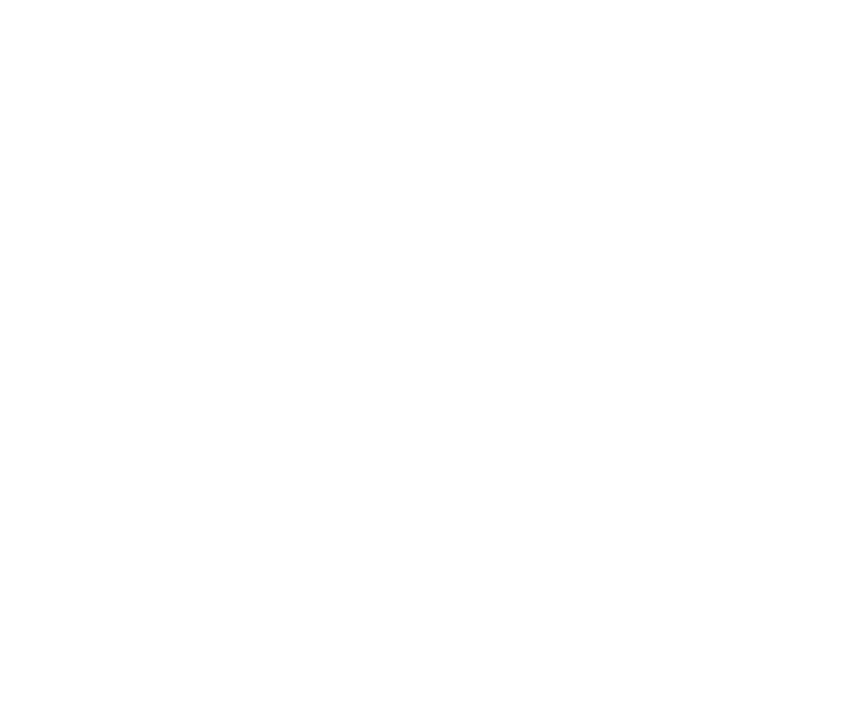
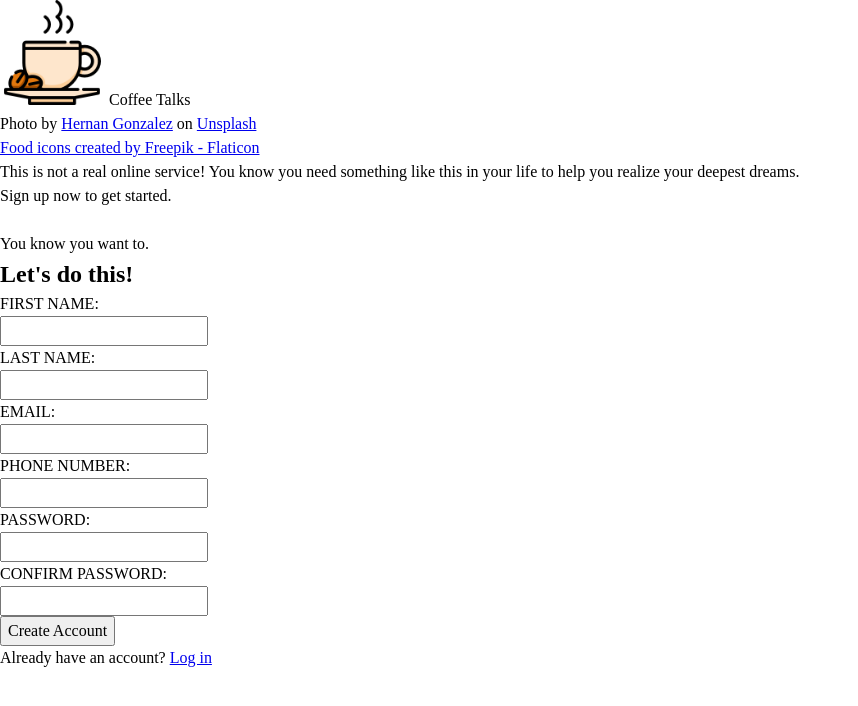
Before and after one commit to MiddleDcoder/sign-up-form, a plain HTML site: page index.html in a window 1280 px wide. Shown: the whole page, without its empty margins (0-858 px from the left). Drawn offline with Linux system fonts and the light colour scheme.

Commit message:
structure html elements needed

```diff
--- a/index.html
+++ b/index.html
@@ -6,5 +6,73 @@
     <title>Sign-up Form</title>
     <link rel="stylesheet" href="style.css" />
   </head>
-  <body></body>
+  <body>
+    <div class="left-col">
+      <div class="logo">
+        <img src="img/logo-coffee-cup.png" width="105" />
+        <span>Coffee Talks</span>
+      </div>
+      <div class="credits">
+        Photo by
+        <a
+          href="https://unsplash.com/photos/a-cup-of-coffee-on-a-desk-GeEPWiOroxs"
+          >Hernan Gonzalez</a
+        >
+        on <a href="https://unsplash.com/">Unsplash</a>
+        <br />
+        <a href="https://www.flaticon.com/free-icons/food" title="food icons"
+          >Food icons created by Freepik - Flaticon</a
+        >
+      </div>
+    </div>
+    <div class="right-col">
+      <div class="intro-text">
+        <p>
+          This is not a real online service! You know you need something like
+          this in your life to help you realize your deepest dreams.
+        </p>
+        <p>Sign up now to get started.</p>
+        <br />
+        <p>You know you want to.</p>
+      </div>
+      <form>
+        <div class="form-controls">
+          <h2>Let's do this!</h2>
+          <div>
+            <label for="first_name">FIRST NAME:</label>
+            <div><input type="text" id="first_name" name="first_name" /></div>
+            <label for="last_name">LAST NAME:</label>
+            <div><input type="text" id="last_name" name="last_name" /></div>
+          </div>
+          <div>
+            <label for="confirm_email">EMAIL:</label>
+            <div><input type="email" id="user_email" name="email" /></div>
+            <label for="phone_number">PHONE NUMBER:</label>
+            <div>
+              <input type="tel" id="phone_number" name="phone_number" />
+            </div>
+          </div>
+          <div>
+            <label for="user_password">PASSWORD:</label>
+            <div>
+              <input type="password" id="user_password" name="password" />
+            </div>
+            <label for="confirm_password">CONFIRM PASSWORD:</label>
+            <div>
+              <input
+                type="password"
+                id="confirm_password"
+                name="confirm_password"
+              />
+            </div>
+          </div>
+        </div>
+        <div class="links">
+          <button type="submit">Create Account</button>
+          <br />
+          <span>Already have an account? <a href="#">Log in</a></span>
+        </div>
+      </form>
+    </div>
+  </body>
 </html>
```
